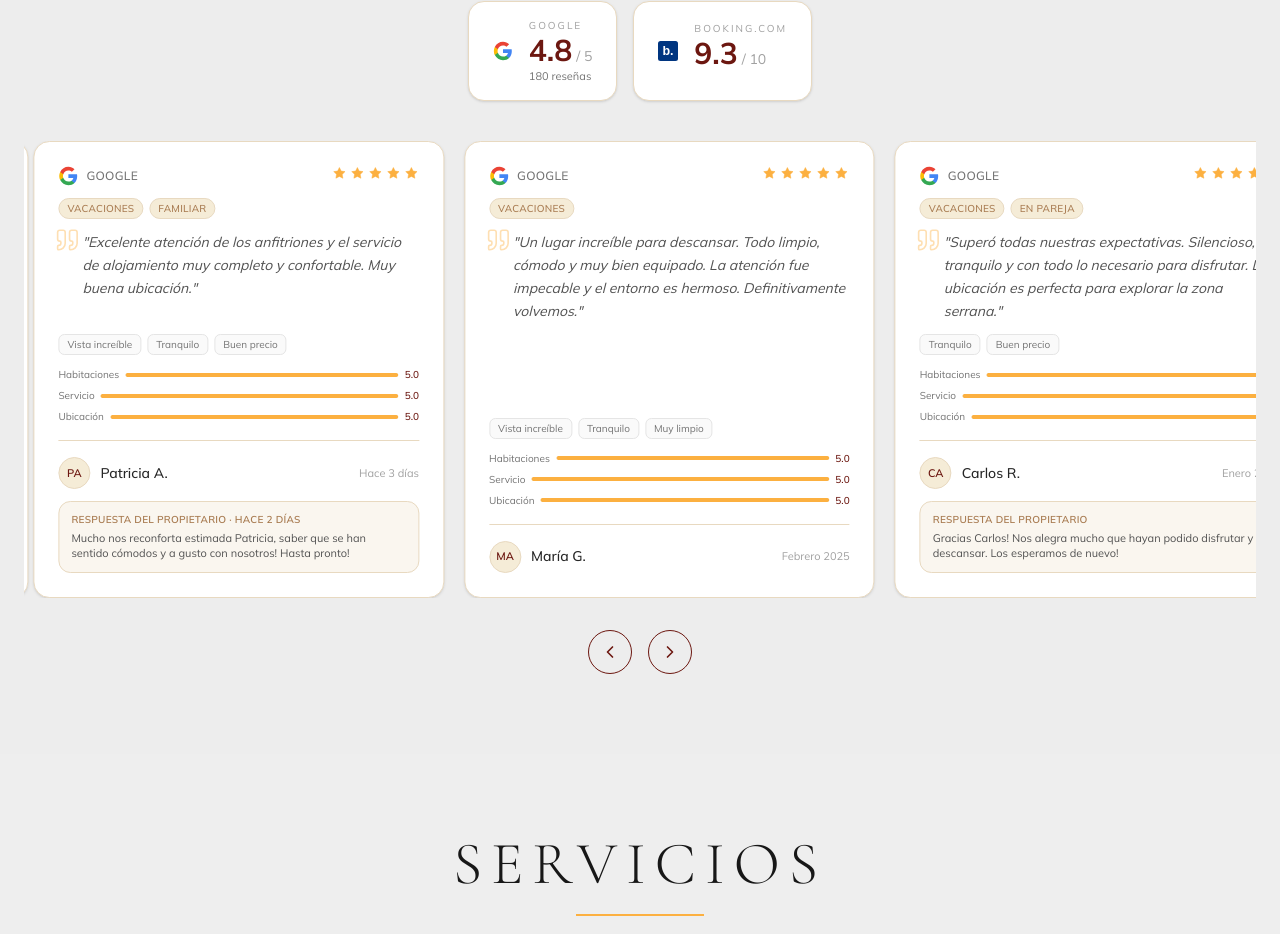
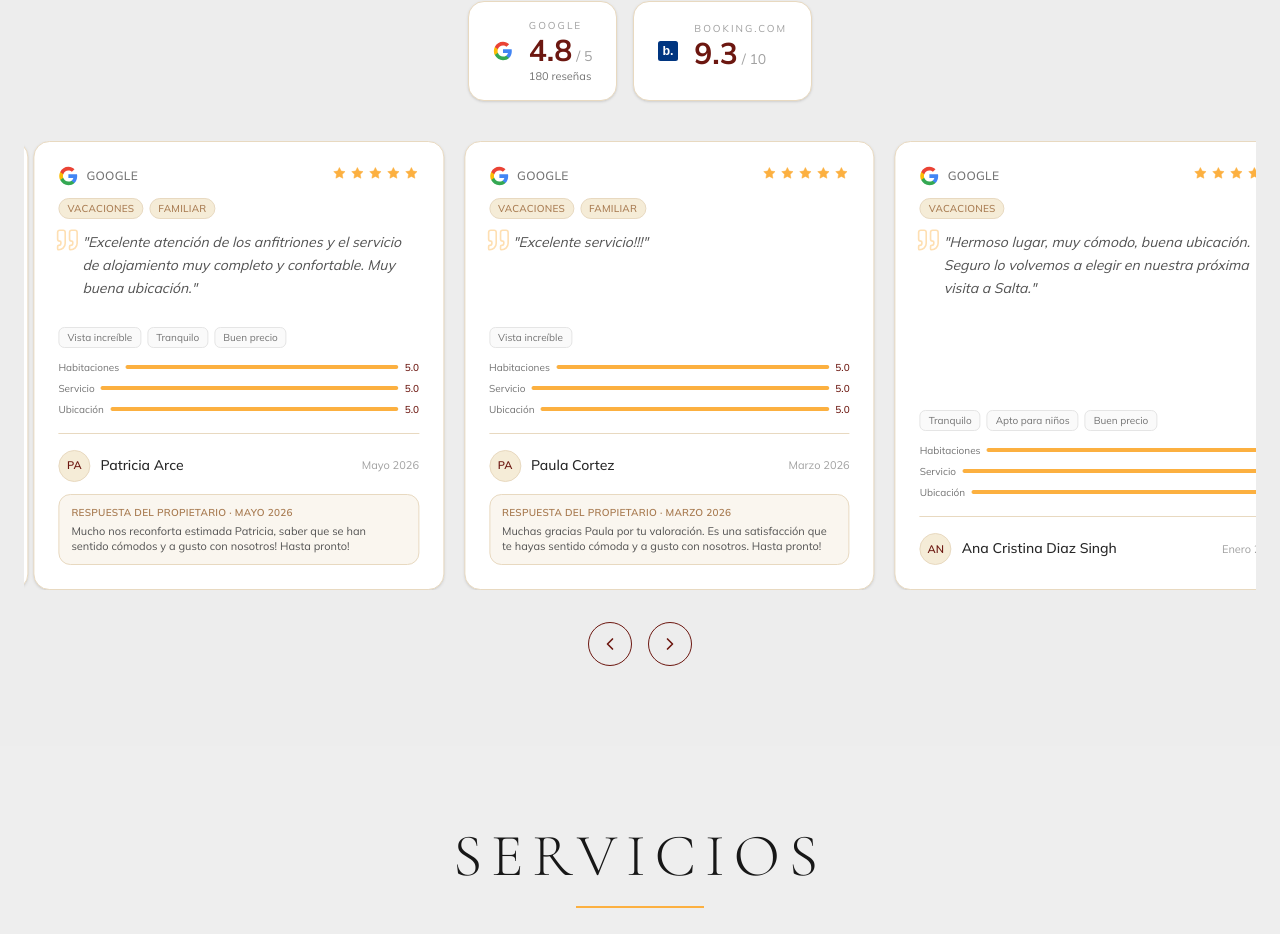
Before and after one commit to LautaroPairuna/casacerro, a Next.js app: page / in a window 1280 px wide. Shown: the part 1866-2800 px from the top of the page. Built offline with nearby package versions, Linux system fonts and the light colour scheme; no server answers.

Commit message:
resenas bien subidas, reales

```diff
--- a/src/components/Resenas.tsx
+++ b/src/components/Resenas.tsx
@@ -27,96 +27,113 @@ const FALLBACK_REVIEWS: Review[] = [
     id: 1,
     platform: "google",
     score: 5,
-    author: "Patricia A.",
-    date: "Hace 3 días",
+    author: "Patricia Arce",
+    date: "Mayo 2026",
     text: "Excelente atención de los anfitriones y el servicio de alojamiento muy completo y confortable. Muy buena ubicación.",
     tripTypes: ["Vacaciones", "Familiar"],
     categoryScores: { habitaciones: 5, servicio: 5, ubicacion: 5 },
     highlights: ["Vista increíble", "Tranquilo", "Buen precio"],
     ownerResponse: {
       text: "Mucho nos reconforta estimada Patricia, saber que se han sentido cómodos y a gusto con nosotros! Hasta pronto!",
-      date: "Hace 2 días",
+      date: "Mayo 2026",
     },
   },
   {
     id: 2,
     platform: "google",
     score: 5,
-    author: "María G.",
-    date: "Febrero 2025",
-    text: "Un lugar increíble para descansar. Todo limpio, cómodo y muy bien equipado. La atención fue impecable y el entorno es hermoso. Definitivamente volvemos.",
-    tripTypes: ["Vacaciones"],
-    highlights: ["Vista increíble", "Tranquilo", "Muy limpio"],
+    author: "Paula Cortez",
+    date: "Marzo 2026",
+    text: "Excelente servicio!!!",
+    tripTypes: ["Vacaciones", "Familiar"],
     categoryScores: { habitaciones: 5, servicio: 5, ubicacion: 5 },
+    highlights: ["Vista increíble"],
+    ownerResponse: {
+      text: "Muchas gracias Paula por tu valoración. Es una satisfacción que te hayas sentido cómoda y a gusto con nosotros. Hasta pronto!",
+      date: "Marzo 2026",
+    },
   },
   {
     id: 3,
     platform: "google",
     score: 5,
-    author: "Carlos R.",
-    date: "Enero 2025",
-    text: "Superó todas nuestras expectativas. Silencioso, tranquilo y con todo lo necesario para disfrutar. La ubicación es perfecta para explorar la zona serrana.",
-    tripTypes: ["Vacaciones", "En pareja"],
-    highlights: ["Tranquilo", "Buen precio"],
+    author: "Ana Cristina Diaz Singh",
+    date: "Enero 2026",
+    text: "Hermoso lugar, muy cómodo, buena ubicación. Seguro lo volvemos a elegir en nuestra próxima visita a Salta.",
+    tripTypes: ["Vacaciones"],
     categoryScores: { habitaciones: 5, servicio: 5, ubicacion: 5 },
-    ownerResponse: {
-      text: "Gracias Carlos! Nos alegra mucho que hayan podido disfrutar y descansar. Los esperamos de nuevo!",
-    },
+    highlights: ["Tranquilo", "Apto para niños", "Buen precio"],
   },
   {
     id: 4,
     platform: "google",
     score: 5,
-    author: "Sofía M.",
-    date: "Diciembre 2024",
-    text: "Un rincón mágico en las sierras. Las habitaciones son amplias, luminosas y tienen todo lo necesario. La familia que atiende el lugar es muy amable y atenta.",
-    tripTypes: ["Familiar"],
-    highlights: ["Vista increíble", "Calidez y hospitalidad"],
-    categoryScores: { habitaciones: 5, servicio: 5 },
+    author: "Daniel Edgardo Lavallen",
+    date: "Diciembre 2025",
+    text: "Amabilidad, muy buen servicio y la comodidad exacta.",
+    categoryScores: { habitaciones: 5, servicio: 5, ubicacion: 5 },
+    ownerResponse: {
+      text: "Muchas gracias Daniel por tu valoración. Para nosotros es muy importante la opinión de nuestros huéspedes para brindar un óptimo servicio. Hasta pronto!",
+      date: "Diciembre 2025",
+    },
   },
   {
     id: 5,
     platform: "google",
     score: 5,
-    author: "Roberto F.",
-    date: "Marzo 2025",
-    text: "Excelente relación calidad-precio. El lugar está muy bien mantenido y la limpieza es impecable. Perfecto para desconectarse del ruido de la ciudad.",
-    tripTypes: ["Vacaciones"],
-    highlights: ["Buen precio", "Tranquilo", "Muy limpio"],
+    author: "Andres (BCSA)",
+    date: "Diciembre 2025",
+    text: "Excelente atención, predisposición del personal. La unidad super cómoda, excelente disposición y comodidades.",
+    tripTypes: ["Por negocios", "Una persona sola"],
+    categoryScores: { habitaciones: 5, servicio: 5, ubicacion: 5 },
+    highlights: ["Tranquilo", "Buen precio"],
+    ownerResponse: {
+      text: "Muchas gracias Andrés por tomarte el tiempo y calificarnos. Para nosotros es muy importante para seguir mejorando. Nos encanta que te hayas sentido cómodo y a gusto con nosotros. Saludos y hasta pronto!",
+      date: "Diciembre 2025",
+    },
   },
   {
     id: 6,
     platform: "google",
     score: 5,
-    author: "Lucas T.",
-    date: "Noviembre 2024",
-    text: "Hermoso, tranquilo y muy cómodo. Ideal para una escapada en familia. Los chicos disfrutaron mucho el espacio y nosotros pudimos descansar de verdad.",
-    tripTypes: ["Familiar"],
-    highlights: ["Tranquilo", "Vista increíble"],
-    categoryScores: { habitaciones: 5, servicio: 5, ubicacion: 5 },
+    author: "Araujo María Elisa",
+    date: "Diciembre 2025",
+    text: "",
+    tripTypes: ["Vacaciones", "Familiar"],
+    categoryScores: { habitaciones: 4, servicio: 4, ubicacion: 5 },
+    highlights: ["Tranquilo", "Buen precio"],
+    ownerResponse: {
+      text: "Muchas gracias Elisa por tu valoración. Nos alegra saber que se sintieron cómodos y a gusto con nosotros. Hasta pronto!",
+      date: "Diciembre 2025",
+    },
   },
   {
     id: 7,
     platform: "google",
     score: 5,
-    author: "Valentina S.",
-    date: "Febrero 2025",
-    text: "Todo perfecto desde la llegada hasta la partida. El alojamiento supera las fotos: es aún más acogedor en persona. Ya reservamos para volver en invierno.",
-    tripTypes: ["Vacaciones", "En pareja"],
-    highlights: ["Vista increíble", "Buen precio", "Tranquilo"],
+    author: "Ricardo Rodríguez",
+    date: "Diciembre 2025",
+    text: "Excelente todo muy cómodo a pasito del schoping buena ubicación y Excelente atención de los dueños",
+    tripTypes: ["Vacaciones", "Familiar"],
+    categoryScores: { habitaciones: 4, servicio: 4, ubicacion: 4 },
+    highlights: ["Tranquilo"],
     ownerResponse: {
-      text: "Qué alegría Valentina! Los esperamos con los brazos abiertos para el invierno. Va a ser muy lindo!",
+      text: "Muchas gracias Ricardo por tu valoración. Para nosotros es muy importante recibir la opinión de nuestros huéspedes para ofrecerles siempre un mejor servicio. Hasta pronto!",
+      date: "Diciembre 2025",
     },
   },
   {
     id: 8,
     platform: "google",
     score: 5,
-    author: "Agustina P.",
-    date: "Enero 2025",
-    text: "El lugar es una joya. Tranquilidad total, naturaleza por todos lados y las instalaciones impecables. La atención personalizada hizo la diferencia.",
-    highlights: ["Calidez y hospitalidad", "Tranquilo"],
-    categoryScores: { servicio: 5, ubicacion: 5 },
+    author: "Yulian Casco",
+    date: "Noviembre 2025",
+    text: "",
+    categoryScores: { habitaciones: 5, servicio: 5, ubicacion: 5 },
+    ownerResponse: {
+      text: "Muchas gracias Yulian por tomarte el tiempo y calificarnos. Esto es muy importante para seguir mejorando y brindar un mejor servicio a nuestros huéspedes. Saludos y hasta pronto!",
+      date: "Noviembre 2025",
+    },
   },
 ];
 
```
